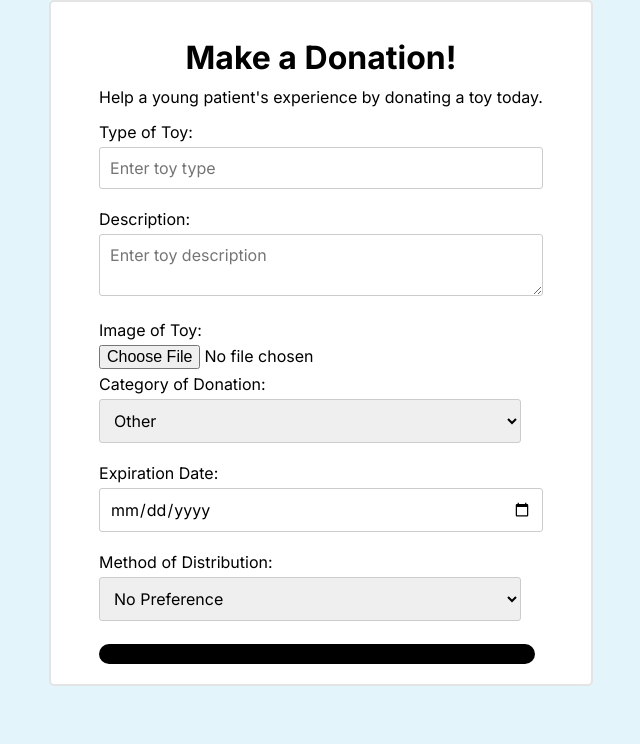
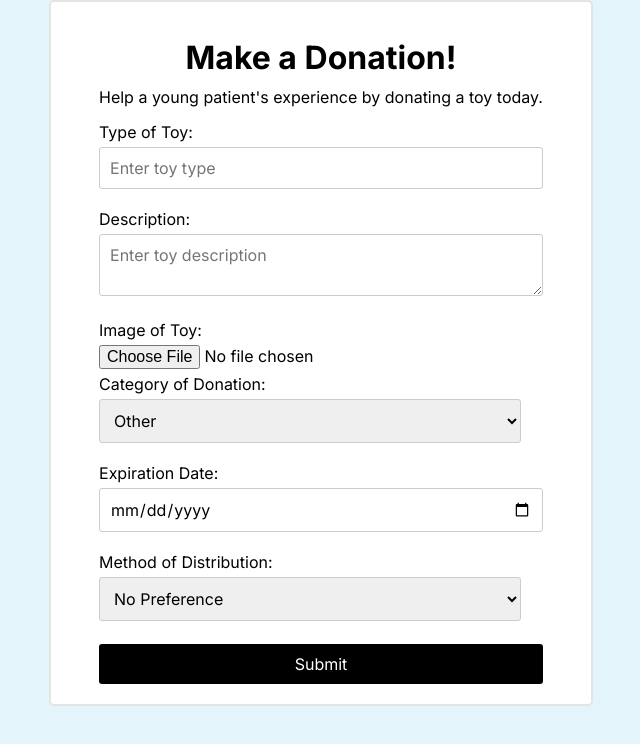
Before and after one commit to hannatonthat/McHacks-2025, a React (Create React App) app: page /makedonation in a window 1280 px wide. Shown: the top 744 px of the page, without its empty margins (319-959 px from the left). Built offline with nearby package versions, Linux system fonts and the light colour scheme.

Commit message:
make donation

```diff
--- a/src/MakeDonation.css
+++ b/src/MakeDonation.css
@@ -6,6 +6,7 @@
     background-repeat: no-repeat;
     width: 100%;
     height: 100vh;
+    overflow: scroll;
 }
 
 form {
@@ -50,9 +51,11 @@ input[type="radio"] {
     margin-right: 5px;
 }
 
-.button {
+.make-donation-button {
+    width: 100%;
     border: none;
     color: white;
+    background-color: black;
     padding: 10px 20px;
     border: none;
     border-radius: 3px;
--- a/src/Pages/MakeDonation.js
+++ b/src/Pages/MakeDonation.js
@@ -113,7 +113,7 @@ export default function MakeDonation() {
           </select>
         </div>
       </div>
-      <button type="submit">Submit</button>
+      <button class='make-donation-button' type="submit">Submit</button>
     </form>
     </div>
   );
```
